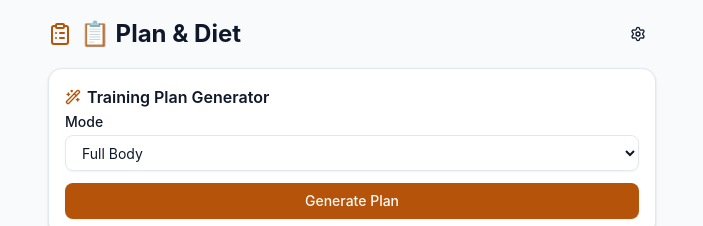
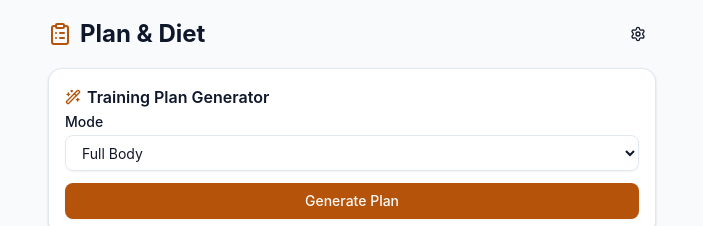
Before and after one commit to Huang-1226/fitness-app, a React (Vite) app: page /#/plan in a window 1280 px wide. Shown: the top 226 px of the page, without its empty margins (288-991 px from the left). Built offline with nearby package versions, Linux system fonts and the light colour scheme.

Commit message:
fix: 移除英文界面动作库/计划标题前的 emoji

```diff
--- a/src/i18n/translations.ts
+++ b/src/i18n/translations.ts
@@ -325,7 +325,7 @@ export const en: Record<TKey, string> = {
   'history.delete': 'Delete Record',
   'history.summary': '{n} records · oldest {d} days ago',
 
-  'plan.title': '📋 Plan & Diet',
+  'plan.title': 'Plan & Diet',
   'plan.planGen': 'Training Plan Generator',
   'plan.mode': 'Mode',
   'plan.fullBody': 'Full Body',
@@ -378,7 +378,7 @@ export const en: Record<TKey, string> = {
   'plan.hintImport': "Tip: start today's training before importing a plan",
   'plan.createToday': "Start Today's Training Now",
 
-  'lib.title': '🗂️ Exercise Library',
+  'lib.title': 'Exercise Library',
   'lib.all': 'All',
   'lib.addStrength': 'Add Exercise',
   'lib.addCardio': 'Add Cardio',
```
